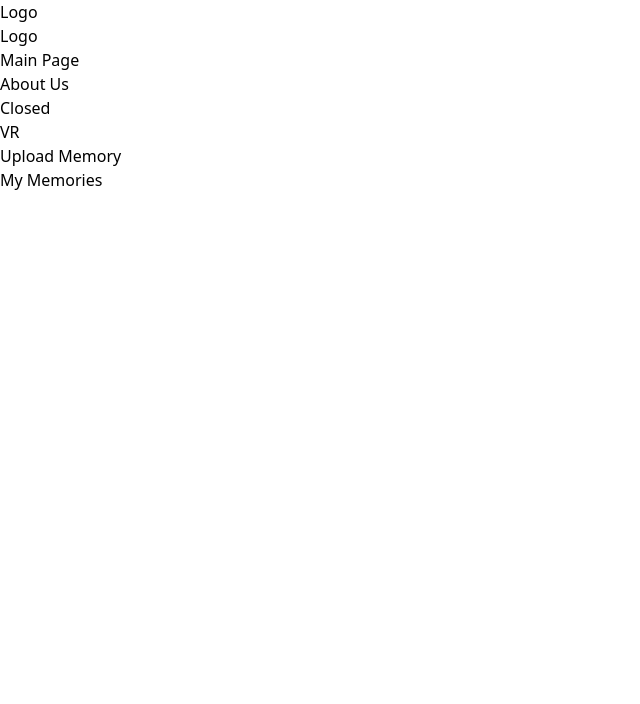
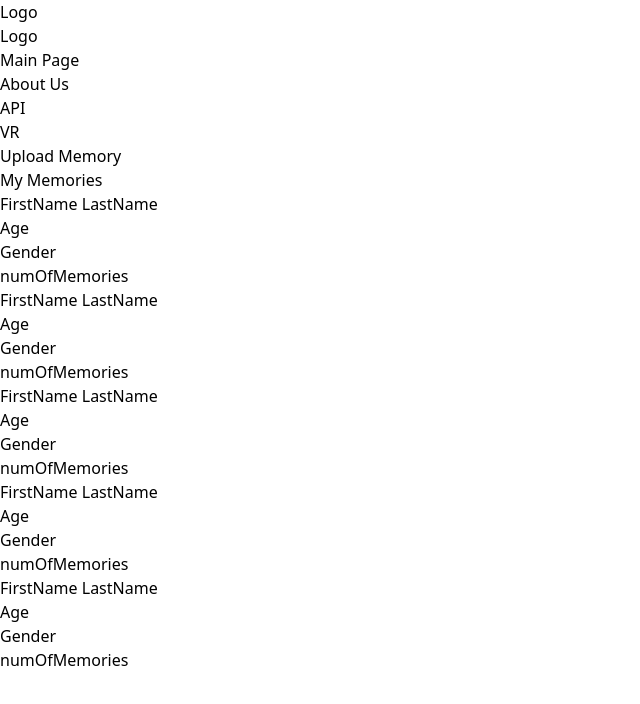
Before and after one commit to aafletcher/react-prototype, a React (Vite) app: page /admin in a window 1280 px wide. Shown: the top 704 px of the page, without its empty margins (0-640 px from the left). Built offline with nearby package versions, Linux system fonts and the light colour scheme.

Commit message:
added timeline drafts and admin page draft

```diff
--- a/src/App.jsx
+++ b/src/App.jsx
@@ -16,6 +16,9 @@ import Welcome from './pages/Welcome'
 import HomePage from './pages/HomePage'
 import ViewMemory from './pages/ViewMemory'
 import UploadMemory from './pages/UploadMemory'
+import AdminHome from './pages/AdminHome'
+import TimeLine from './pages/TimeLinePage'
+import TimeLinePage2 from './pages/TimeLinePage2'
 
 function App() {
     return (
@@ -30,6 +33,9 @@ function App() {
         <Route path="/enterDetails" element={<EnterDetails />} />
         <Route path="/welcome" element={<Welcome />} />
         <Route path="/upload" element={<UploadMemory />} />
+        <Route path="/admin" element={<AdminHome />} />
+        <Route path="/timeline" element={<TimeLine />} />
+        <Route path="/timeline2" element={<TimeLinePage2 />} />
       </Routes>
     </>
   )
--- a/src/components/Navbar.jsx
+++ b/src/components/Navbar.jsx
@@ -42,8 +42,7 @@ const Navbar = (props) => {
             <Link to="/">About Us</Link>
           </li>
           <li className="mr-10">
-            {!menuOpen && <p>Closed</p>}
-            {menuOpen && <p>Opened</p>}
+            API
           </li>
           <li className="mr-10">
             VR
--- /dev/null
+++ b/src/components/TimeLineBox.jsx
@@ -0,0 +1,18 @@
+import React from 'react'
+
+const TimeLineBox = () => {
+  return (
+    <div className="flex justify-center items-center my-1">
+        <div className="bg-green-200 border-2 border-green-500 rounded-xl p-1 mx-5">
+            Date
+        </div>
+        <div className="bg-black border-2 border-black h-[100px] mx-5">
+        </div>
+        <div className="w-1/2 bg-white border-2 border-black">
+            Some Memory
+        </div>
+    </div>
+  )
+}
+
+export default TimeLineBox
--- /dev/null
+++ b/src/components/TimeLineBox2.jsx
@@ -0,0 +1,18 @@
+import React from 'react'
+
+const TimeLineBox2 = () => {
+  return (
+    <div className="w-1/12">
+        <img
+            className="w-full"
+            src="https://t4.ftcdn.net/jpg/00/97/58/97/360_F_97589769_t45CqXyzjz0KXwoBZT9PRaWGHRk5hQqQ.jpg"
+            alt="temp">
+        </img>
+        <div className="flex justify-center">
+            <div className="border-2 border-black h-[20px] w-[2px]"></div>
+        </div>
+    </div>
+  )
+}
+
+export default TimeLineBox2
--- /dev/null
+++ b/src/components/TimeLineLine.jsx
@@ -0,0 +1,16 @@
+import React from 'react'
+
+const TimeLineLine = () => {
+  return (
+    <div className="w-1/12">
+        <div className="flex justify-center">
+            <div className="border-2 border-black h-[20px] w-[2px]"></div>
+        </div>
+        <div className="flex justify-center">
+            Date
+        </div>
+    </div>
+  )
+}
+
+export default TimeLineLine
--- /dev/null
+++ b/src/components/UserInfo.jsx
@@ -0,0 +1,24 @@
+import React from 'react'
+
+const UserInfo = () => {
+  return (
+    <div className="flex justify-center m-3 my-5">
+        <div className="w-10/12 bg-grey-100 border-2 border-slate-200 md:grid md:grid-cols-4">
+            <div>
+                FirstName LastName
+            </div>
+            <div>
+                Age
+            </div>
+            <div>
+                Gender
+            </div>
+            <div>
+                numOfMemories
+            </div>
+        </div>
+    </div>
+  )
+}
+
+export default UserInfo
--- /dev/null
+++ b/src/pages/AdminHome.jsx
@@ -0,0 +1,16 @@
+import React from 'react'
+import UserInfo from '../components/UserInfo'
+
+const AdminHome = () => {
+  return (
+    <div className="w-full block p-6 bg-green-50 justify-center">
+        <UserInfo />
+        <UserInfo />
+        <UserInfo />
+        <UserInfo />
+        <UserInfo />
+    </div>
+  )
+}
+
+export default AdminHome
--- /dev/null
+++ b/src/pages/TimeLinePage.jsx
@@ -0,0 +1,16 @@
+import React from 'react'
+import TimeLineBox from '../components/TimeLineBox'
+
+const TimeLine = () => {
+  return (
+    <div className="w-full block p-6 bg-green-50 justify-center">
+      <TimeLineBox />
+      <TimeLineBox />
+      <TimeLineBox />
+      <TimeLineBox />
+      <TimeLineBox />
+    </div>
+  )
+}
+
+export default TimeLine
--- /dev/null
+++ b/src/pages/TimeLinePage2.jsx
@@ -0,0 +1,38 @@
+import React from 'react'
+import TimeLineBox2 from '../components/TimeLineBox2'
+import TimeLineLine from '../components/TimeLineLine'
+
+const TimeLinePage2 = () => {
+  return (
+    <div className="w-full block p-6 bg-green-50 justify-center py-24 flex-grow">
+
+        <div className="flex justify-between items-end">
+            <div className="border-2 border-black h-[50px]"></div>
+            <TimeLineBox2 />
+            <TimeLineBox2 />
+            <TimeLineBox2 />
+            <TimeLineBox2 />
+            <TimeLineBox2 />
+            <TimeLineBox2 />
+            <TimeLineBox2 />
+            <TimeLineBox2 />
+            <div className="border-2 border-black h-[50px]"></div>
+        </div>
+        <div className="border-2 border-black w-full"></div>
+        <div className="flex justify-between items-start">
+            <div className="border-2 border-black h-[50px]"></div>
+            <TimeLineLine />
+            <TimeLineLine />
+            <TimeLineLine />
+            <TimeLineLine />
+            <TimeLineLine />
+            <TimeLineLine />
+            <TimeLineLine />
+            <TimeLineLine />
+            <div className="border-2 border-black h-[50px]"></div>
+        </div>
+    </div>
+  )
+}
+
+export default TimeLinePage2
--- a/src/pages/ViewMemory.jsx
+++ b/src/pages/ViewMemory.jsx
@@ -23,7 +23,7 @@ const ViewMemory = (props) => {
 
   return (
     <div className="w-full items-center justify-center p-5 bg-green-50 h-screen">
-      <div className="w-full md:w-full md:h-2/3 px-10 justify-center py-5">
+      <div className="w-full h-2/3 px-10 justify-center py-5">
         <img
         className="border-2 drop-shadow-md rounded-3xl w-full h-full
         bg-white object-contain"
```
